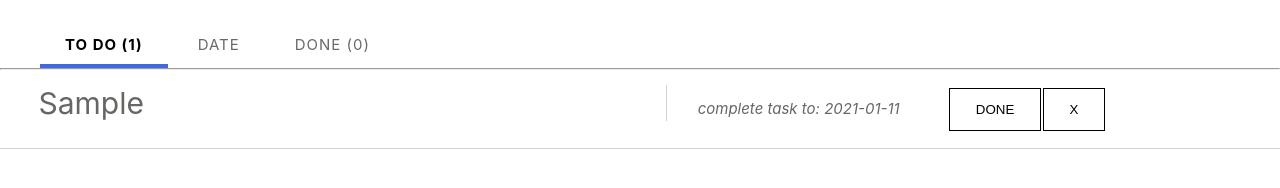
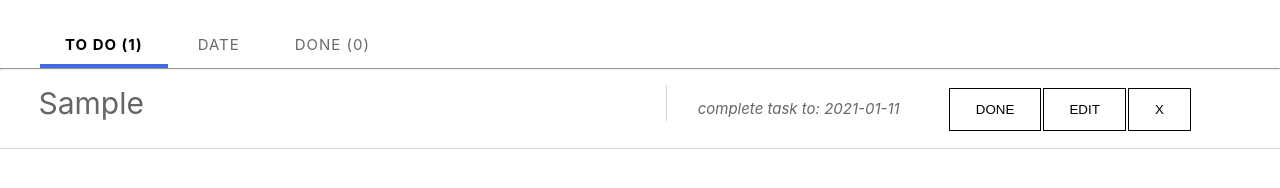
Before and after one commit to atrykp/to-do-list-react, a React (Create React App) app: page / in a window 1280 px wide. Both pictures are taken after typing "Sample" into the empty fields and a click on the button "ADD TASK". Shown: the part 262-450 px from the top of the page. Built offline with nearby package versions, Linux system fonts and the light colour scheme.

Commit message:
add edit mode and button in Task.js

```diff
--- a/src/components/DatePage.js
+++ b/src/components/DatePage.js
@@ -1,5 +1,5 @@
 import React from "react";
-import { Link, Route } from "react-router-dom";
+import { Link } from "react-router-dom";
 import Task from "./Task";
 
 const DatePage = (props) => {
--- a/src/components/Task.js
+++ b/src/components/Task.js
@@ -1,8 +1,20 @@
-import React from "react";
+import React, { useState } from "react";
 
 const Task = (props) => {
   const { name, id, doneDate, date, priority } = props.task;
-
+  const [editActive, setEditActive] = useState(false);
+  const activeEditMode = () => {
+    setEditActive(true);
+  };
+  let editTxtInput = editActive && <input type="text" />;
+  let editDateInput = editActive && <input type="date" />;
+  let buttons = editActive
+    ? [<button>save</button>, <button>Cancel</button>]
+    : [
+        <button onClick={props.clickDone.bind(this, id)}>Done</button>,
+        <button onClick={activeEditMode}>edit</button>,
+        <button onClick={() => props.clickRemove(id)}>X</button>,
+      ];
   if (props.done) {
     const time = new Date(doneDate).toLocaleString();
     return (
@@ -20,10 +32,15 @@ const Task = (props) => {
       <>
         <div className="task">
           <p className={priority ? "red" : ""}>
-            <span>{name}</span> complete task to: {date}
+            <span>
+              {name}
+              {editTxtInput}
+              {editDateInput}
+            </span>{" "}
+            complete task to: {date}
           </p>
-          <button onClick={props.clickDone.bind(this, id)}>Done</button>
-          <button onClick={() => props.clickRemove(id)}>X</button>
+
+          {buttons}
         </div>
       </>
     );
```
Also changed, not shown: 1 other file (tests, documents, lock files or other folders).
